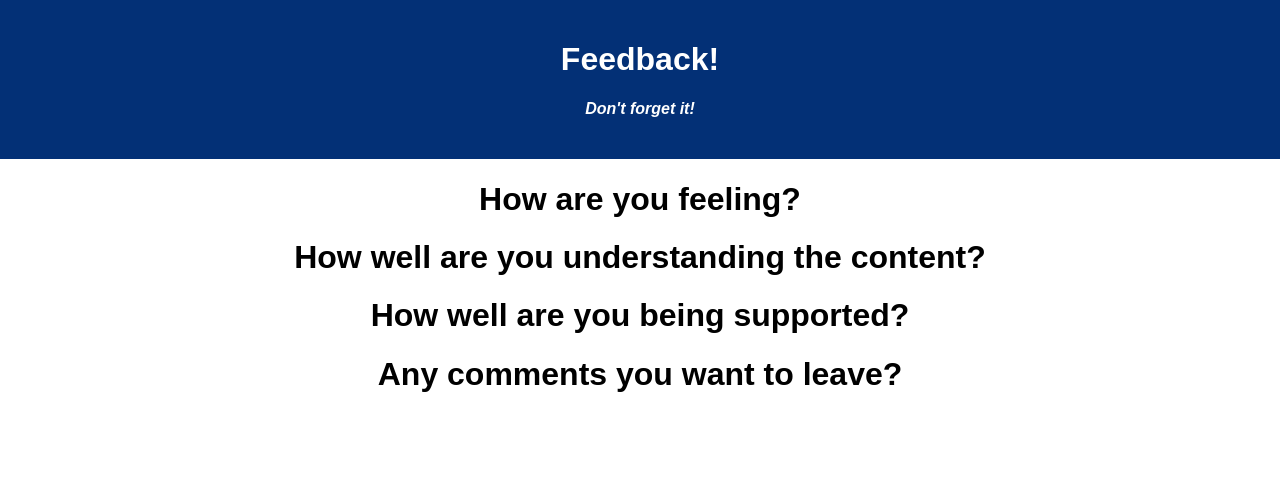
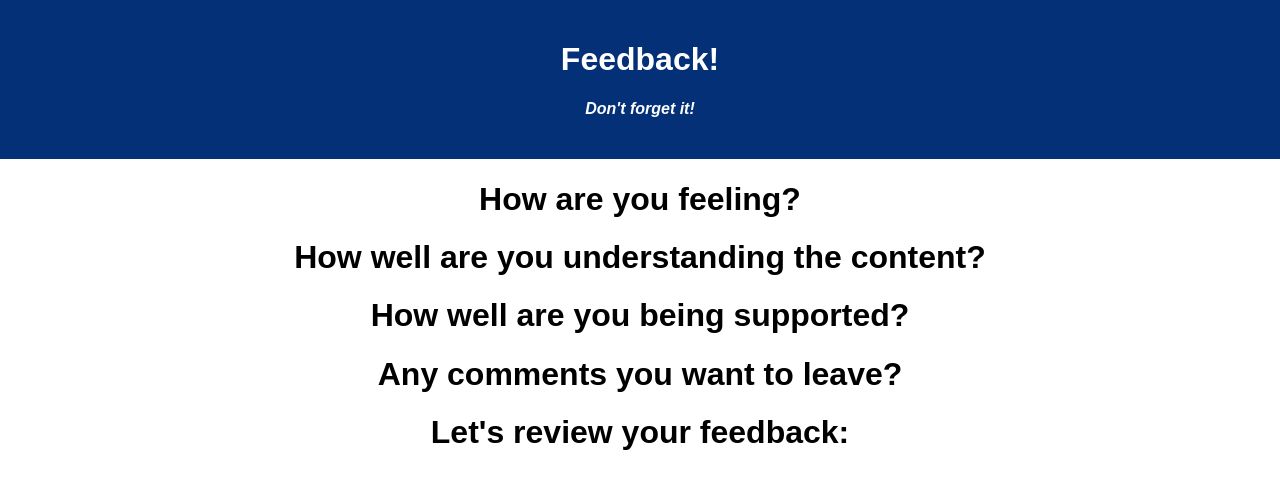
Before and after one commit to stephenmussel/redux-feedback-app, a React (Create React App) app: page / in a window 1280 px wide. Shown: the top 488 px of the page. Built offline with nearby package versions, Linux system fonts and the light colour scheme.

Commit message:
moved ReviewFeedback to component

```diff
--- a/src/components/App/App.jsx
+++ b/src/components/App/App.jsx
@@ -6,6 +6,7 @@ import FeelingForm from '../FeelingForm/FeelingForm';
 import UnderstandingForm from '../UnderstandingForm/UnderstandingForm';
 import SupportedForm from '../SupportedForm/SupportedForm';
 import CommentsForm from '../CommentsForm/CommentsForm';
+import ReviewFeedback from '../ReviewFeedback/ReviewFeedback';
 
 function App() {
 
@@ -16,6 +17,7 @@ function App() {
       <UnderstandingForm />
       <SupportedForm />
       <CommentsForm />
+      <ReviewFeedback />
     </div>
   );
 }
--- /dev/null
+++ b/src/components/ReviewFeedback/ReviewFeedback.jsx
@@ -0,0 +1,7 @@
+function ReviewFeedback() {
+    return(
+        <><h1>Let's review your feedback: </h1></>
+    )
+}
+
+export default ReviewFeedback;
```
